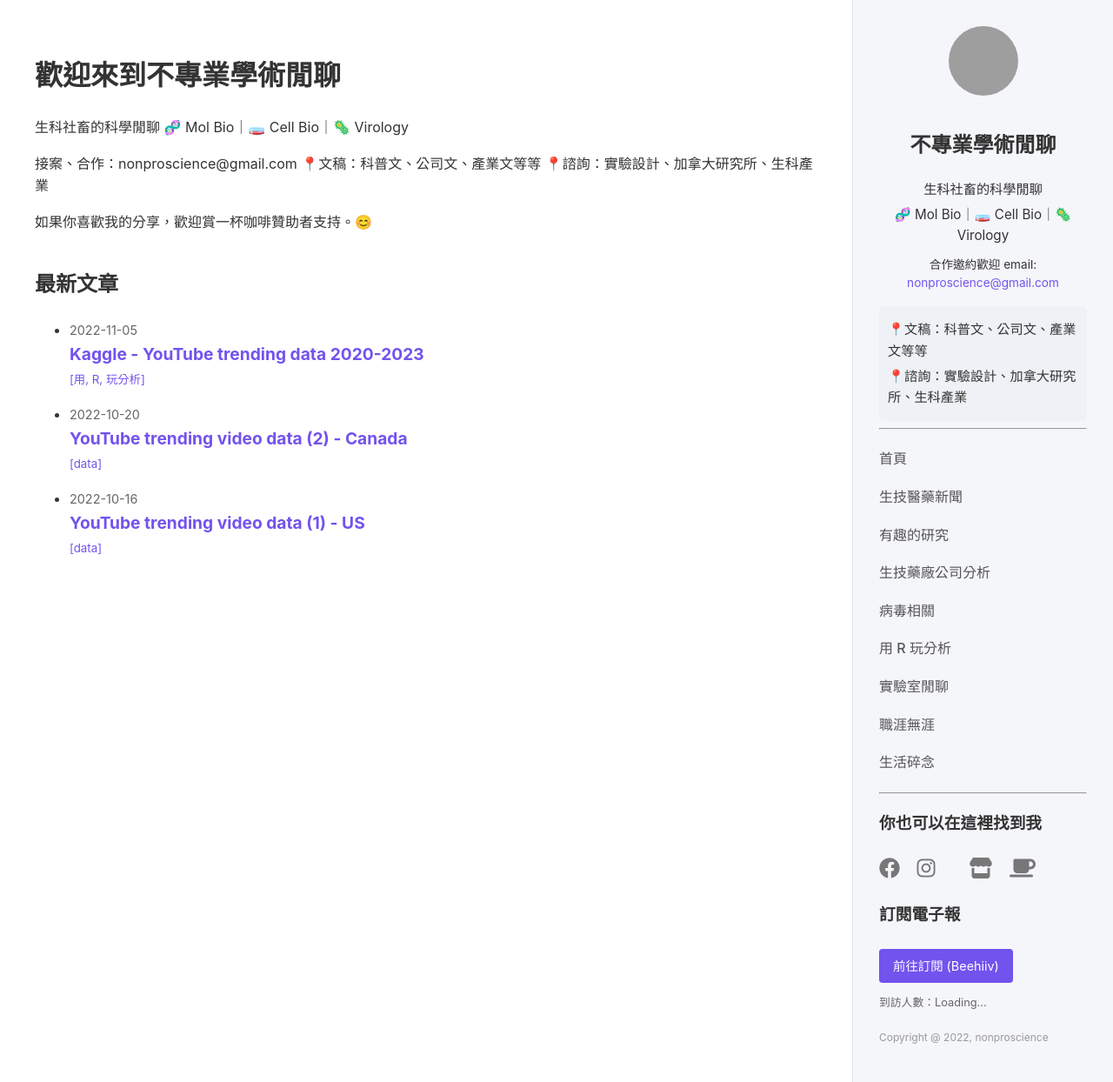
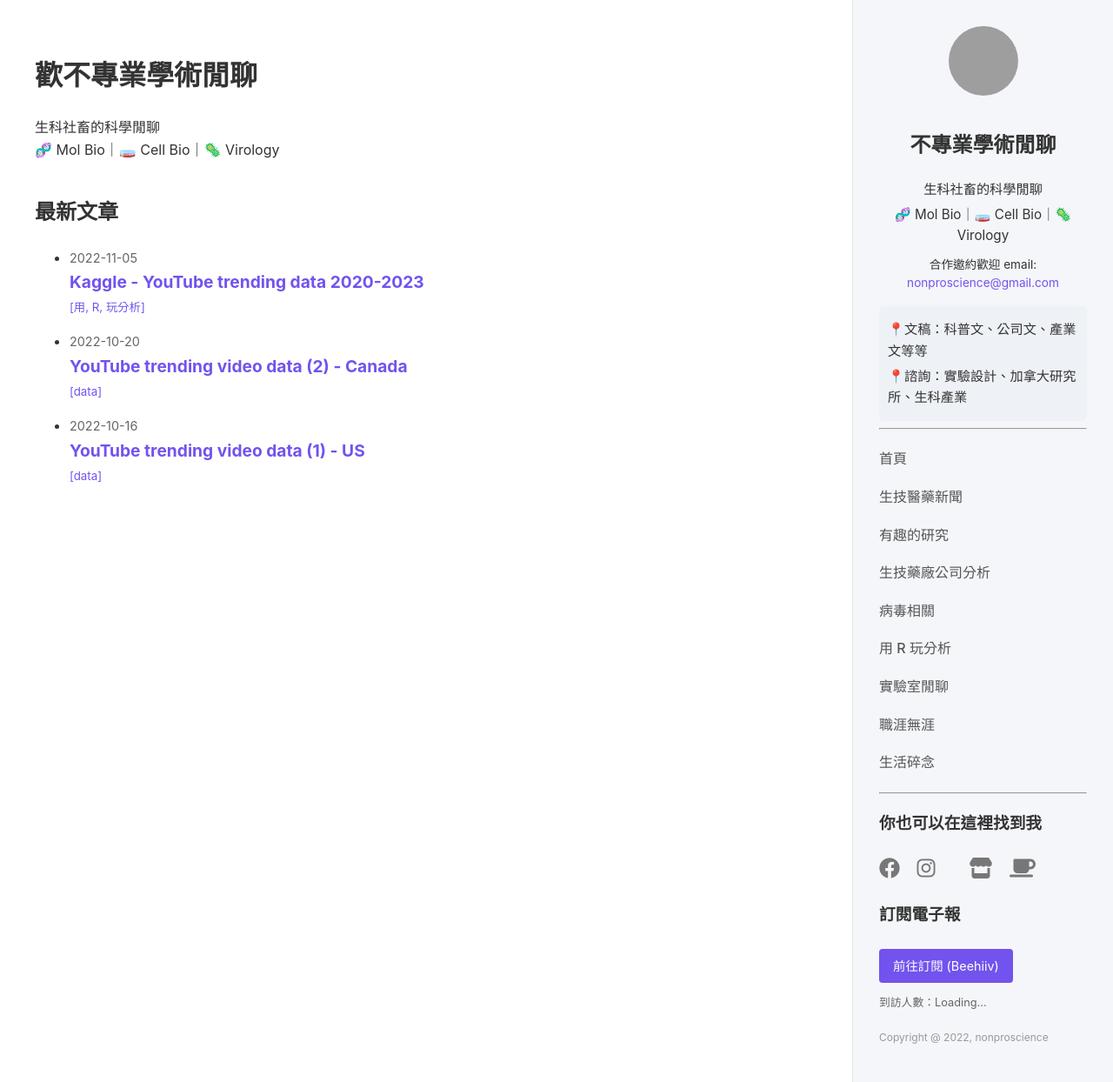
Before and after one commit to lindakang/lindakang.github.io, a Jekyll site: the page built from index.md, in a window 1280 px wide and 1244 px high. Shown: the whole window at 87% size. Built offline with Jekyll 4.4.1, drawn with Linux system fonts in a browser that asks for light colours; comment, search, counter and statistics services are not loaded; grey boxes are pictures that could not be loaded.

Commit message:
Update index.md

```diff
--- a/index.md
+++ b/index.md
@@ -3,16 +3,10 @@ layout: default
 title: 首頁
 ---
 
-# 歡迎來到不專業學術閒聊
+# 歡不專業學術閒聊
 
-生科社畜的科學閒聊
+生科社畜的科學閒聊<br/>
 🧬 Mol Bio｜🧫 Cell Bio｜🦠 Virology
-
-接案、合作：nonproscience@gmail.com
-📍文稿：科普文、公司文、產業文等等
-📍諮詢：實驗設計、加拿大研究所、生科產業
-
-如果你喜歡我的分享，歡迎賞一杯咖啡贊助者支持。😊
 
 <div style="margin-top: 40px;">
   <h2>最新文章</h2>
```
